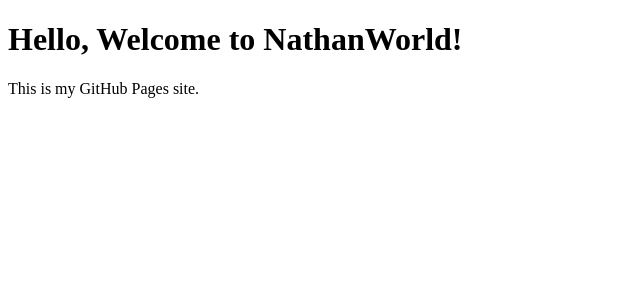
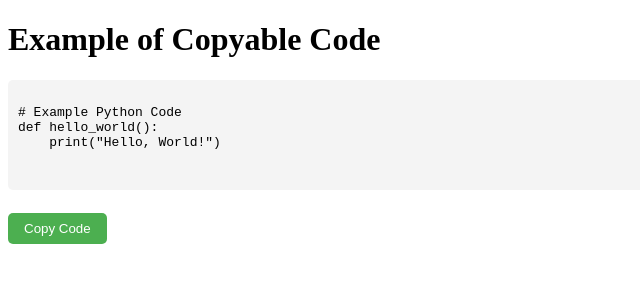
Before and after one commit to NathanTheCodingWizardHelpMePls/NathanWorld, a plain HTML site: page index.html in a window 1280 px wide. Shown: the whole page, without its empty margins (0-640 px from the left). Drawn offline with Linux system fonts and the light colour scheme.

Commit message:
Update index.html

```diff
--- a/index.html
+++ b/index.html
@@ -1,10 +1,61 @@
 <!DOCTYPE html>
-<html>
+<html lang="en">
 <head>
-    <title>Welcome to NathanWorld</title>
+    <meta charset="UTF-8">
+    <meta name="viewport" content="width=device-width, initial-scale=1.0">
+    <title>Copyable Code Example</title>
+    <style>
+        /* Style for the code block */
+        pre {
+            background-color: #f4f4f4;
+            padding: 10px;
+            border-radius: 5px;
+            overflow-x: auto;
+            max-width: 100%;
+        }
+        /* Button to copy */
+        .copy-btn {
+            margin-top: 10px;
+            padding: 8px 16px;
+            cursor: pointer;
+            background-color: #4CAF50;
+            color: white;
+            border: none;
+            border-radius: 5px;
+        }
+    </style>
 </head>
 <body>
-    <h1>Hello, Welcome to NathanWorld!</h1>
-    <p>This is my GitHub Pages site.</p>
+    <h1>Example of Copyable Code</h1>
+
+    <!-- Code block with a copy button -->
+    <pre id="codeBlock">
+        <code>
+# Example Python Code
+def hello_world():
+    print("Hello, World!")
+        </code>
+    </pre>
+    <button class="copy-btn" onclick="copyCode()">Copy Code</button>
+
+    <script>
+        function copyCode() {
+            var code = document.getElementById("codeBlock");
+            var range = document.createRange();
+            range.selectNode(code);
+            window.getSelection().addRange(range);
+            try {
+                var successful = document.execCommand('copy');
+                if (successful) {
+                    alert("Code copied to clipboard!");
+                } else {
+                    alert("Failed to copy code.");
+                }
+            } catch (err) {
+                alert("Error copying code.");
+            }
+            window.getSelection().removeAllRanges();
+        }
+    </script>
 </body>
 </html>
```
